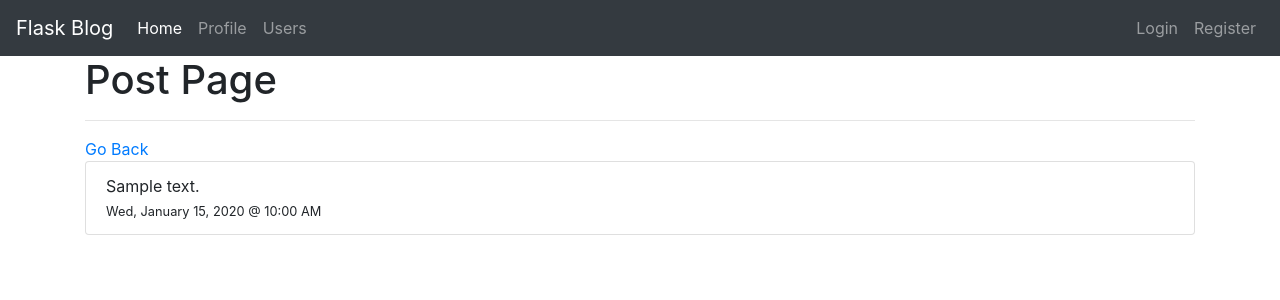
After one commit to isabel985/flask-blog, a Flask app: page /post/1 in a window 1280 px wide. The commit adds this page. Shown: the top 300 px of the page. Run offline with Flask 2, Linux system fonts and the light colour scheme; tables that the repository leaves empty hold one stand-in row (values such as "Sample post"); some libraries are stand-ins or nearby versions.

Commit message:
added posts and followers

```diff
--- a/app/routes.py
+++ b/app/routes.py
@@ -1,11 +1,31 @@
 from . import app, db, login
-from app.models import User
+from app.models import User, Post
 from flask import render_template, request, redirect, url_for, flash
-from flask_login import login_user, logout_user
+from flask_login import login_user, logout_user, current_user
 
-@app.route('/')
+@app.route('/', methods=['GET', 'POST'])
 def home():
-  return render_template('index.html')
+  print(current_user.id, current_user.name)
+  if request.method == 'POST':
+    post_body = request.form.get('post_body')
+    p = Post(body=post_body, user_id=current_user.id)
+    db.session.add(p)
+    db.session.commit()
+    flash('Post was successfully created', 'success')
+    return redirect(url_for('home'))
+
+  context = {
+    'posts': Post.query.order_by(Post.created_on.desc()).all()
+  }
+  return render_template('index.html', **context)
+
+@app.route('/post/<int:id>')
+def home_single(id):
+  post = Post.query.get(id)
+  context = {
+    'post': post
+  }
+  return render_template('index-single.html', **context)
 
 @app.route('/login', methods=['GET', 'POST'])
 def login():
@@ -54,3 +74,41 @@ def logout():
   logout_user()
   flash('This user has been logged out successfully.', 'info')
   return redirect(url_for('login'))
+
+@app.route('/profile')
+def profile():
+  context = {
+    'posts': User.query.get(current_user.id).posts.all()
+  }
+  return render_template('profile.html', **context)
+
+@app.route('/profile/post/<int:id>')
+def profile_single(id):
+  post = Post.query.get(id)
+  context = {
+    'post': post
+  }
+  return render_template('post-single.html', **context)
+
+@app.route('/users')
+def users():
+  context = {
+    'users': [user for user in User.query.all() if user.id != current_user.id]
+  }
+  return render_template('users.html', **context)
+
+@app.route('/users/follow/<int:id>')
+def user_follow(id):
+  user = User.query.get(id)
+  current_user.follow(user)
+  db.session.commit()
+  flash(f"You have followed {user.name}", "success")
+  return redirect(url_for('users'))
+
+@app.route('/users/unfollow/<int:id>')
+def user_unfollow(id):
+  user = User.query.get(id)
+  current_user.unfollow(user)
+  db.session.commit()
+  flash(f"You have unfollowed {user.name}", "warning")
+  return redirect(url_for('users'))
--- /dev/null
+++ b/app/templates/index-single.html
@@ -0,0 +1,13 @@
+{% extends 'layout.html' %}
+{% block content %}
+  <h1>Post Page</h1>
+  <hr>
+
+  <a href="{{ url_for('home') }}">Go Back</a>
+  <ul class="list-group">
+    <li class="list-group-item">
+      <div>{{ post.body }}</div>
+      <small>{{ post.created_on.strftime('%a, %B %d, %Y @ %I:%M %p') }}</small>
+    </li>
+  </ul>
+{% endblock %}
--- a/app/templates/partials/navigation.html
+++ b/app/templates/partials/navigation.html
@@ -9,6 +9,12 @@
     <ul class="navbar-nav mr-auto mt-2 mt-lg-0">
       <li class="nav-item active">
         <a class="nav-link" href="{{ url_for('home') }}">Home <span class="sr-only">(current)</span></a>
+      </li>
+      <li class="nav-item">
+        <a href="{{ url_for('profile') }}" class="nav-link">Profile</a>
+      </li>
+      <li class="nav-item">
+        <a href="{{ url_for('users') }}" class="nav-link">Users</a>
       </li>
     </ul>
 
--- a/run.py
+++ b/run.py
@@ -1,10 +1,11 @@
 from app import app, db
-from app.models import User
+from app.models import User, Post
 
 
 @app.shell_context_processor
 def make_context():
   return dict(
     db=db,
-    User=User
+    User=User,
+    Post=Post
   )
```
Also changed, not shown: app/models.py (+35 -1 lines), app/templates/index.html (+20 -0 lines), app/templates/profile-single.html (added, +15 -0 lines), app/templates/profile.html (added, +16 -0 lines), app/templates/users.html (added, +28 -0 lines), migrations/versions/04470f300935_added_followers.py (added, +33 -0 lines), migrations/versions/55bb3e121391_added_fk_to_post_table.py (added, +30 -0 lines), migrations/versions/60b6aec27b1f_added_post_table.py (added, +34 -0 lines), migrations/versions/67b2b369c10f_added_inxed_column_constraint.py (added, +28 -0 lines).
